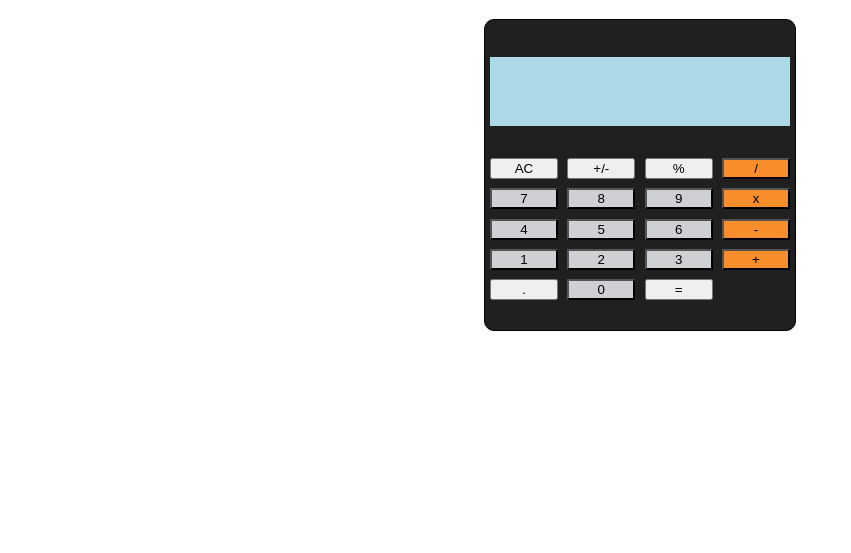
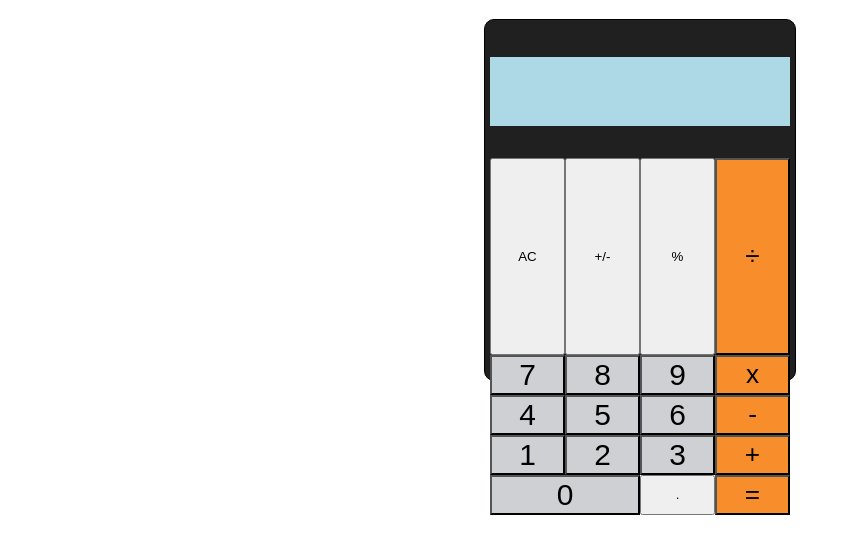
Before and after one commit to hoangtommy/calculator, a plain HTML site: page index.html in a window 1280 px wide. Shown: the part 61-614 px from the top of the page, without its empty margins (0-851 px from the left). Drawn offline with Linux system fonts and the light colour scheme.

Commit message:
styled calculator with color

```diff
--- a/index.html
+++ b/index.html
@@ -7,12 +7,15 @@
 <body>
 	<h1>The Calculator</h1>
 	<div id="container">
+<!-- 		<div id="backdrop">
+			<img src="http://thesweetsetup.com/wp-content/uploads/2015/12/apple-calculator-portrait.jpg">
+		</div> -->
 		<h3 id="display"><h3>
 		<div class="buttons">
 			<button class="clear">AC</button>
 			<button id="negative">+/-</button>
 			<button id="percent">%</button>
-			<button id="divide" class="ops">/</button>
+			<button id="divide" class="ops">÷</button>
 			<button class="nums">7</button>
 			<button class="nums">8</button>
 			<button class="nums">9</button>
@@ -25,9 +28,9 @@
 			<button class="nums">2</button>
 			<button class="nums">3</button>
 			<button id="add" class="ops">+</button>
+				<button id="zero" class="nums">0</button>
 			<button id="point">.</button>
-			<button class="nums">0</button>
-			<button id="equal">=</button>
+			<button id="equal" class="ops">=</button>
 		</div>
 	</div>
 
--- a/script.js
+++ b/script.js
@@ -49,12 +49,11 @@ let opBtns = document.querySelectorAll('.ops');
 opBtns.forEach(button => button.addEventListener('click', (e) => {
 	if (storedNumber !== '' && storedNumber2 !== '') {
 		storedNumber = operate(storedOperator, storedNumber, storedNumber2);
-		storedOperator = '';
+		storedOperator = e.target.id;
 		storedNumber2 = '';
 		displayScreen(storedNumber);
 	} else {
 		storedOperator = e.target.id;
-
 	}
 }));
 
--- a/stylesheet.css
+++ b/stylesheet.css
@@ -1,3 +1,5 @@
+
+
 #display {
 	background-color: lightblue;
 	height: 2em;
@@ -8,7 +10,7 @@
 
 #container {
 	width: 300px;
-	height: 300px;
+	height: 350px;
 	margin: auto;
 	border: 1px solid black;
 	padding: 5px;
@@ -19,13 +21,21 @@
 .buttons {
 	display: grid;
 	grid-template-columns: repeat(4, 1fr);
-	grid-gap: .5em;
+	grid-template-rows: 100%;
+	font-size: 2em;
+}
+
+#zero {
+	grid-column-start: 1;
+	grid-column-end: 3;
 }
 
 .nums {
 	background-color: #CFD0D4;
+	font-size: 80%;
 }
 
 .ops {
 	background-color: #F88E2B;
+	font-size: 70%;
 }
```
